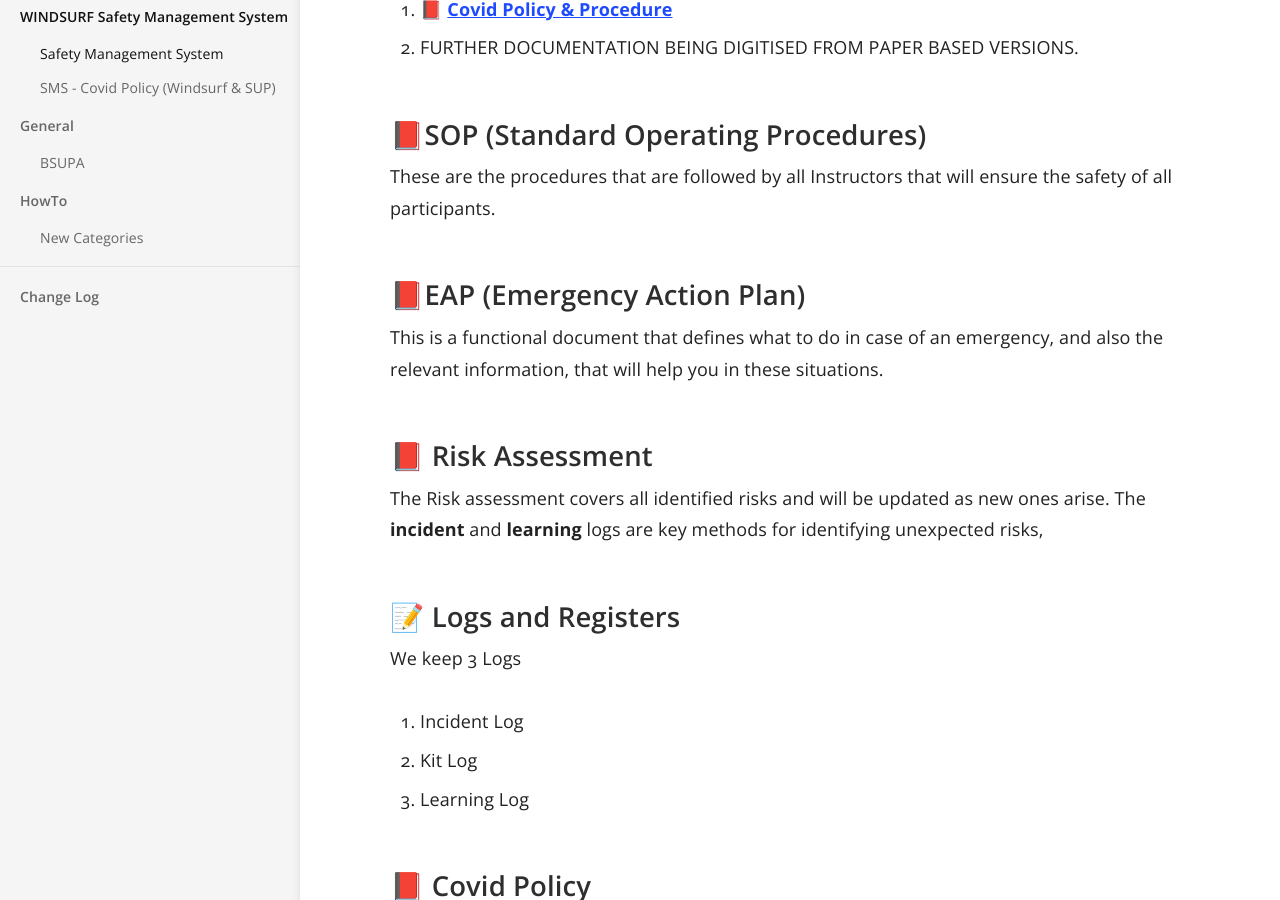
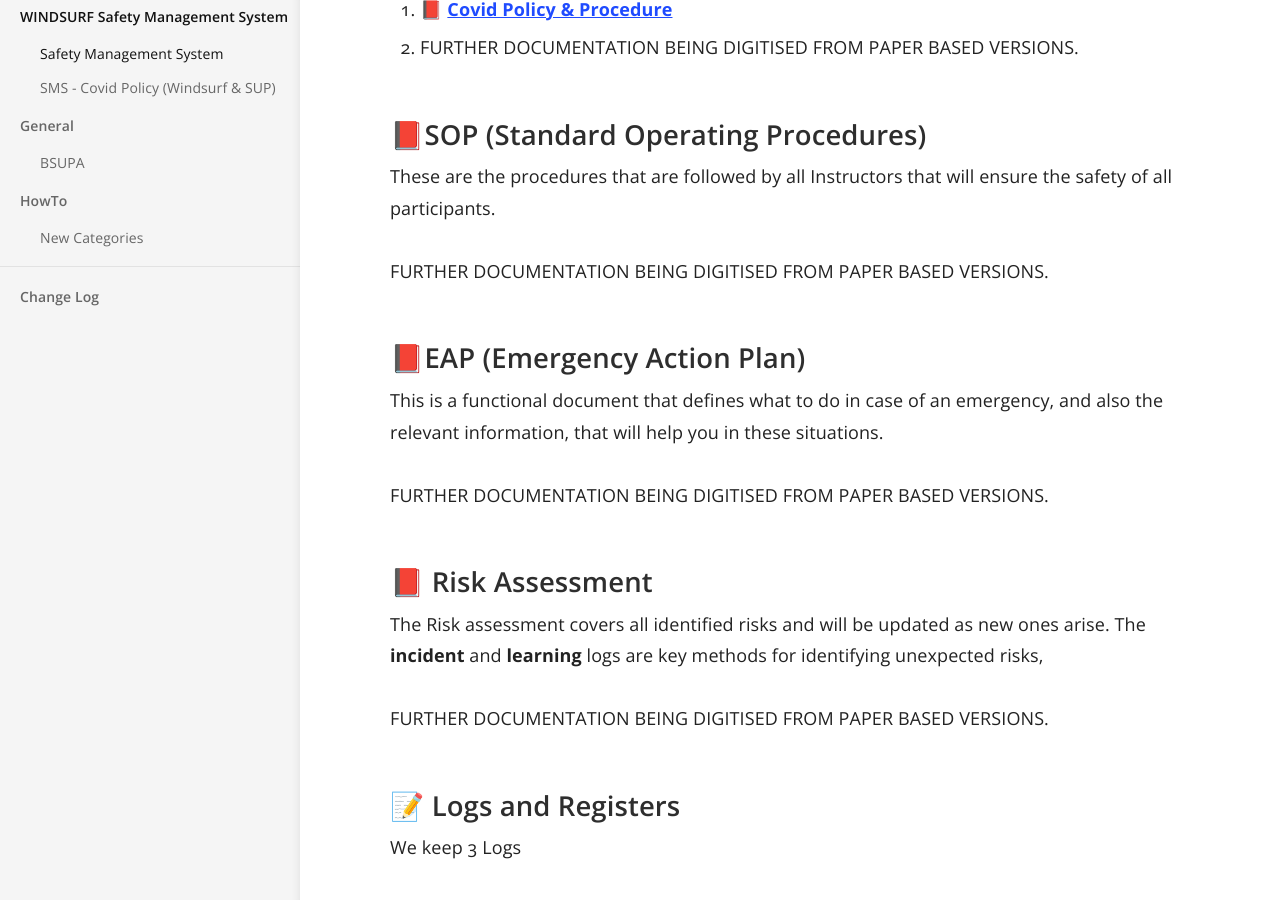
Before and after one commit to numbat70/clyde, a Jekyll site: the page built from _docs/Content/50-WINDSURF_SMS.md, in a window 1280 px wide and 900 px high, scrolled down 653 px. Built offline with Jekyll 4.4.1, drawn with Linux system fonts in a browser that asks for light colours.

Commit message:
Update 50-WINDSURF_SMS.md
mk

```diff
--- a/_docs/Content/50-WINDSURF_SMS.md
+++ b/_docs/Content/50-WINDSURF_SMS.md
@@ -21,12 +21,19 @@ It includes these documents
 ## 📕SOP (Standard Operating Procedures)
 These are the procedures that are followed by all Instructors that will ensure the safety of all participants.
 
+FURTHER DOCUMENTATION BEING DIGITISED FROM PAPER BASED VERSIONS.
+
 ## 📕EAP (Emergency Action Plan)
 This is a functional document that defines what to do in case of an emergency, and also the relevant information, that will help you in these situations.
+
+FURTHER DOCUMENTATION BEING DIGITISED FROM PAPER BASED VERSIONS.
 
 ## 📕 Risk Assessment
 The Risk assessment covers all identified risks and will be updated as new ones arise.
 The **incident** and **learning** logs are key methods for identifying unexpected risks,
+
+
+FURTHER DOCUMENTATION BEING DIGITISED FROM PAPER BASED VERSIONS.
 
 ## 📝 Logs and Registers
 We keep 3 Logs
```
